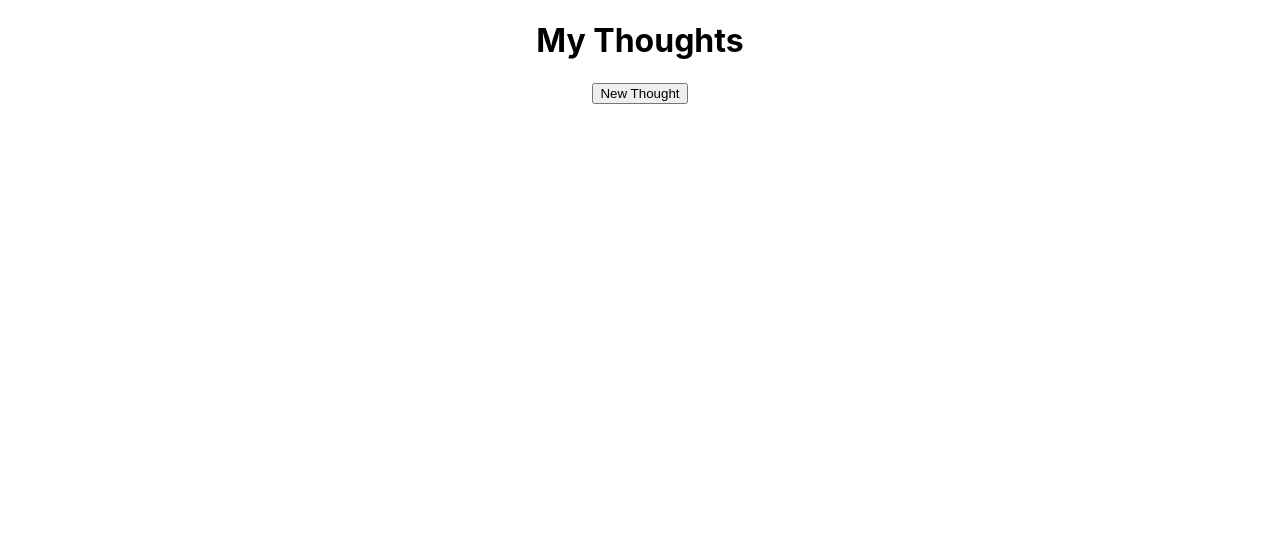
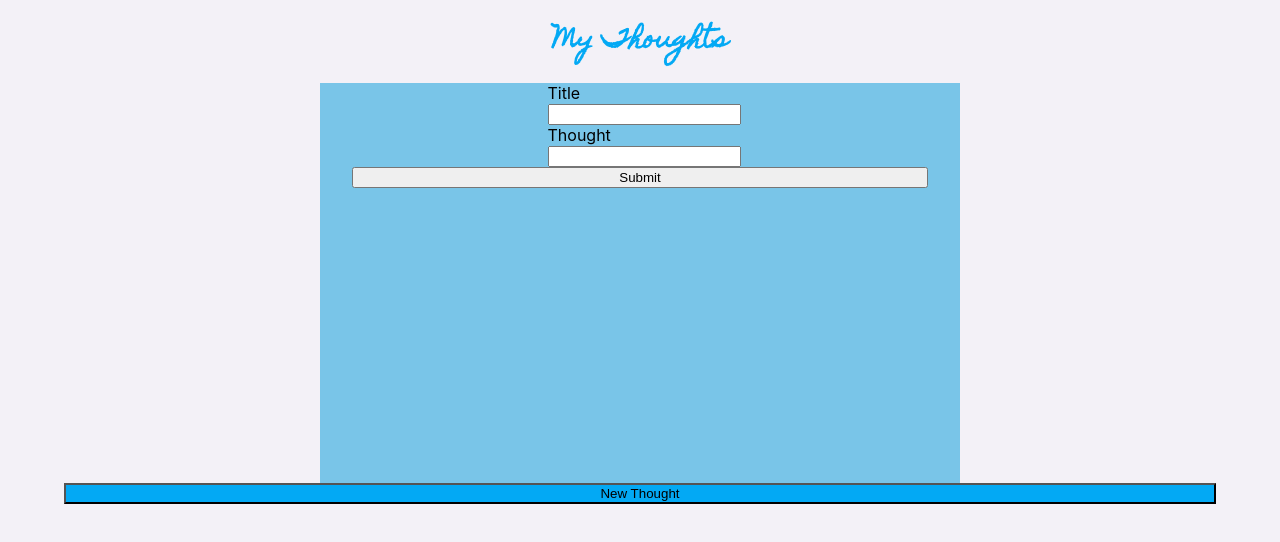
Before and after one commit to amshholland/react-lab-2, a React (Create React App) app: page / in a window 1280 px wide. Shown: the top 542 px of the page. Built offline with nearby package versions, Linux system fonts and the light colour scheme.

Commit message:
CSS added

```diff
--- a/src/components/PostForm.css
+++ b/src/components/PostForm.css
@@ -0,0 +1,20 @@
+.PostForm {
+    background-color: #79c5e8;
+    width: 50%;
+    height: 50vh;
+    display: flex;
+    flex-direction: column;
+    align-items: center;
+    text-align: left;
+}
+
+.title, .thought{
+   width: 100%;
+   margin: 0;
+}
+.title{
+
+}
+.thoughtDiv {
+    margin: 0;
+}
--- a/src/components/PostForm.tsx
+++ b/src/components/PostForm.tsx
@@ -1,3 +1,5 @@
+import './PostForm.css';
+
 import { FormEvent, useState } from "react";
 
 import Post from '../model/Post';
@@ -32,18 +34,16 @@ function PostForm( { onSubmit }: Props ) {
     }
     return (
         <form className="PostForm" onSubmit={ handleSubmit }>
-            <p>
-                <label> Title:
-                <input type="text" className="title" onChange={ e => setTitle( e.target.value ) } value={ title } />
-                </label>
-            </p>
-            <p>
-                <label> Thought:
-                <input type="text" className="thought" onChange={ e => setThought( e.target.value ) } value={ thought } />
-                </label>
-            </p>
-            <button type="submit">Submit</button>
-        </form>
+            <div className="titleDiv">
+                <label htmlFor="title" />Title <br />
+                <input type="text" className="title" id="title" onChange={ e => setTitle( e.target.value ) } value={ title } />
+            </div>
+            <div className="thoughtDiv">
+                <label htmlFor="thought" />Thought <br />
+                <input type="text" className="thought" id="thought" onChange={ e => setThought( e.target.value ) } value={ thought } />
+            </div>
+            <button type="submit" >Submit</button>
+        </form >
     );
 }
 
--- a/src/components/PostInList.tsx
+++ b/src/components/PostInList.tsx
@@ -1,3 +1,5 @@
+import './PostInList.css';
+
 import Post from '../model/Post';
 
 interface Props {
--- a/src/components/SocialPosts.css
+++ b/src/components/SocialPosts.css
@@ -0,0 +1,9 @@
+.SocialPosts {
+    display: flex;
+    flex-direction: column;
+    align-items: center;
+}
+
+.newThoughtButton{
+    background-color: #03a9f4
+}
--- a/src/components/SocialPosts.tsx
+++ b/src/components/SocialPosts.tsx
@@ -1,3 +1,5 @@
+import './SocialPosts.css';
+
 import Post from '../model/Post';
 import PostForm from "./PostForm";
 import PostInList from './PostInList';
@@ -5,7 +7,7 @@ import React from "react";
 import { useState } from 'react';
 
 function SocialPosts() {
-    const [ postform, setPostForm ] = useState( false );
+    const [ postform, setPostForm ] = useState( true );
     const [ posts, setPosts ] = useState<Post[]>( [
     ] );
 
@@ -30,10 +32,8 @@ function SocialPosts() {
             <header className="Header">
                 <h1>My Thoughts</h1>
             </header>
-            <div className="formContainer" >
-                { postform && <PostForm onSubmit={ handleAddPost } /> }
-            </div>
-            <button id="newThoughtButton" onClick={ showForm }>New Thought</button>
+            { postform && <PostForm onSubmit={ handleAddPost } /> }
+            <button className="newThoughtButton" onClick={ showForm }>New Thought</button>
             <div className="PostContainer">
                 { posts.map( ( post, i ) =>
                     <PostInList key={ i } post={ post } onDelete={ () => handleDeletePost( i ) } />
--- a/src/index.css
+++ b/src/index.css
@@ -1,3 +1,5 @@
+@import url('https://fonts.googleapis.com/css2?family=Homemade+Apple&display=swap');
+
 body {
   margin: 0;
   font-family: -apple-system, BlinkMacSystemFont, 'Segoe UI', 'Roboto', 'Oxygen',
@@ -11,3 +13,17 @@ code {
   font-family: source-code-pro, Menlo, Monaco, Consolas, 'Courier New',
     monospace;
 }
+
+h1 {
+  font-family: 'Homemade Apple', cursive;
+  color: #03a9f4;
+  font-size: 24px;
+}
+
+html {
+  background-color:  #f3f1f7
+}
+
+button {
+  width: 90%;
+}
```
